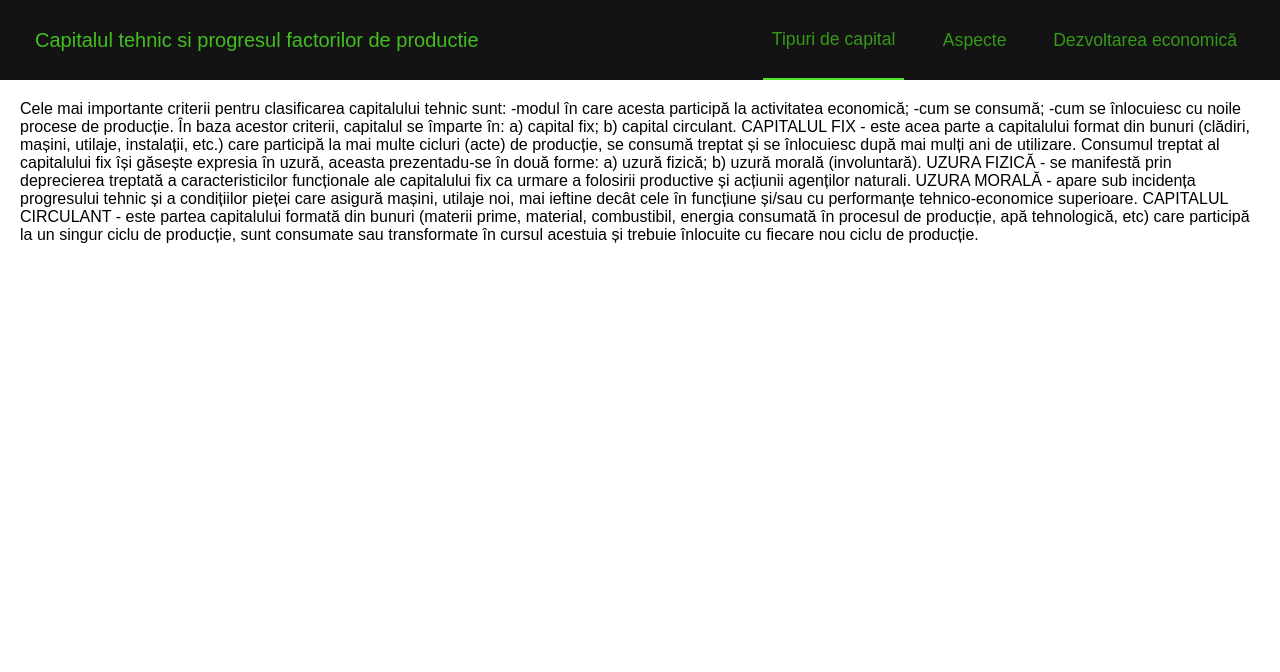
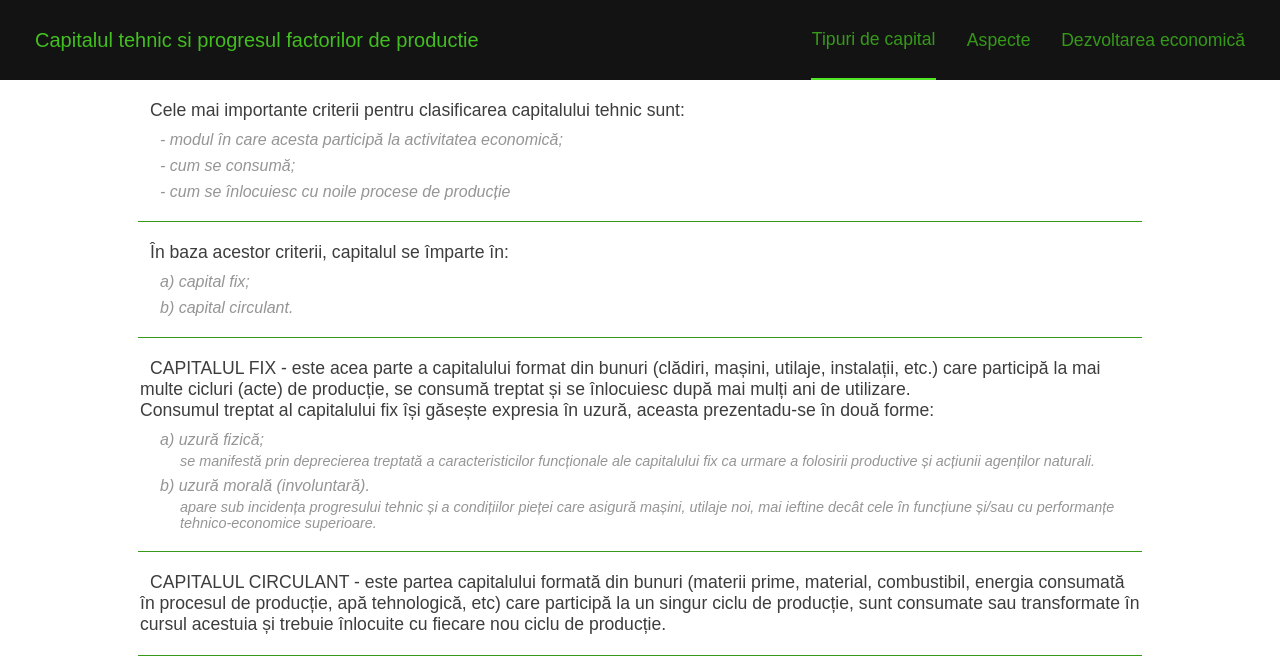
Before and after one commit to TheAncientOwl/progresul-fdp-react, a React (Create React App) app: page / in a window 1280 px wide. Shown: the top 672 px of the page. Built offline with nearby package versions, Linux system fonts and the light colour scheme.

Commit message:
modularized navbar.

```diff
--- a/src/App.js
+++ b/src/App.js
@@ -1,6 +1,18 @@
 import React from 'react';
 import { ThemeProvider } from 'styled-components';
 import Navbar from './components/navbar';
+import {
+  ContentContainer,
+  SectionTitle,
+  Paragraph,
+  SectionList,
+  SectionListItem,
+  SectionListItemDesc,
+  SubParagraph,
+  ParagraphIndent,
+  Divider,
+} from './components/content/ContentElements';
+import ContentSection from './components/content';
 
 const theme = {
   primary: '#50E627',
@@ -14,31 +26,92 @@ const theme = {
       },
     },
   },
+  text: {
+    primary: '#3D3D3D',
+    secondary: '#959595',
+  },
 };
 
 export default function App() {
+  const items = [
+    { title: 'Tipuri de capital', to: 'section-title' },
+    { title: 'Aspecte', to: 'section-title' },
+    { title: 'Dezvoltarea economică', to: 'section-title' },
+  ];
+
   return (
     <>
       <ThemeProvider theme={theme}>
         <div style={{ minHeight: '150vh' }}>
-          <Navbar />
-          <div style={{ padding: '20px', width: '100%' }}>
-            Cele mai importante criterii pentru clasificarea capitalului tehnic sunt: -modul în care acesta participă la
-            activitatea economică; -cum se consumă; -cum se înlocuiesc cu noile procese de producție. În baza acestor
-            criterii, capitalul se împarte în: a) capital fix; b) capital circulant. CAPITALUL FIX - este acea parte a
-            capitalului format din bunuri (clădiri, mașini, utilaje, instalații, etc.) care participă la mai multe
-            cicluri (acte) de producție, se consumă treptat și se înlocuiesc după mai mulți ani de utilizare. Consumul
-            treptat al capitalului fix își găsește expresia în uzură, aceasta prezentadu-se în două forme: a) uzură
-            fizică; b) uzură morală (involuntară). UZURA FIZICĂ - se manifestă prin deprecierea treptată a
-            caracteristicilor funcționale ale capitalului fix ca urmare a folosirii productive și acțiunii agenților
-            naturali. UZURA MORALĂ - apare sub incidența progresului tehnic și a condițiilor pieței care asigură mașini,
-            utilaje noi, mai ieftine decât cele în funcțiune și/sau cu performanțe tehnico-economice superioare.
-            CAPITALUL CIRCULANT - este partea capitalului formată din bunuri (materii prime, material, combustibil,
-            energia consumată în procesul de producție, apă tehnologică, etc) care participă la un singur ciclu de
-            producție, sunt consumate sau transformate în cursul acestuia și trebuie înlocuite cu fiecare nou ciclu de
-            producție.
-          </div>
+          <Navbar title='Capitalul tehnic si progresul factorilor de productie' items={items} />
+          <ContentContainer>
+            <ContentSection id='section-title'>
+              <SectionTitle>Tipuri de capital</SectionTitle>
+              <Paragraph>
+                <ParagraphIndent />
+                Cele mai importante criterii pentru clasificarea capitalului tehnic sunt:
+                <SectionList>
+                  {[
+                    '- modul în care acesta participă la activitatea economică;',
+                    '- cum se consumă;',
+                    '- cum se înlocuiesc cu noile procese de producție',
+                  ].map((item, index) => (
+                    <SectionListItem key={index}>{item}</SectionListItem>
+                  ))}
+                </SectionList>
+              </Paragraph>
+              <Divider />
+              <Paragraph>
+                <ParagraphIndent />
+                În baza acestor criterii, capitalul se împarte în:
+                <SectionList>
+                  {['a) capital fix;', 'b) capital circulant.'].map((item, index) => (
+                    <SectionListItem key={index}>{item}</SectionListItem>
+                  ))}
+                </SectionList>
+              </Paragraph>
+              <Divider />
+              <Paragraph>
+                <ParagraphIndent />
+                CAPITALUL FIX - este acea parte a capitalului format din bunuri (clădiri, mașini, utilaje, instalații,
+                etc.) care participă la mai multe cicluri (acte) de producție, se consumă treptat și se înlocuiesc după
+                mai mulți ani de utilizare.
+                <SubParagraph>
+                  Consumul treptat al capitalului fix își găsește expresia în uzură, aceasta prezentadu-se în două
+                  forme:
+                  <SectionList>
+                    {[
+                      {
+                        value: 'a) uzură fizică;',
+                        desc: 'se manifestă prin deprecierea treptată a caracteristicilor funcționale ale capitalului fix ca urmare a folosirii productive și acțiunii agenților naturali.',
+                      },
+                      {
+                        value: 'b) uzură morală (involuntară).',
+                        desc: 'apare sub incidența progresului tehnic și a condițiilor pieței care asigură mașini, utilaje noi, mai ieftine decât cele în funcțiune și/sau cu performanțe tehnico-economice superioare.',
+                      },
+                    ].map((item, index) => (
+                      <div key={index}>
+                        <SectionListItem>{item.value}</SectionListItem>
+                        <SectionListItemDesc>{item.desc}</SectionListItemDesc>
+                      </div>
+                    ))}
+                  </SectionList>
+                </SubParagraph>
+              </Paragraph>
+              <Divider />
+              <Paragraph>
+                <ParagraphIndent />
+                CAPITALUL CIRCULANT - este partea capitalului formată din bunuri (materii prime, material, combustibil,
+                energia consumată în procesul de producție, apă tehnologică, etc) care participă la un singur ciclu de
+                producție, sunt consumate sau transformate în cursul acestuia și trebuie înlocuite cu fiecare nou ciclu
+                de producție.
+              </Paragraph>
+              <Divider />
+            </ContentSection>
+          </ContentContainer>
         </div>
+
+        <div style={{ minHeight: '100vh' }}></div>
       </ThemeProvider>
     </>
   );
--- a/src/components/navbar/NavbarElements.js
+++ b/src/components/navbar/NavbarElements.js
@@ -123,23 +123,7 @@ export const NavMenu = styled.ul`
   }
 `;
 
-export const NavMenuItem = styled.li`
-  height: ${NAVBAR_HEIGHT};
-  padding: 8px;
-
-  ${props =>
-    props.active &&
-    props.active === true &&
-    css`
-      border-bottom: 2px solid ${props.theme.primary};
-    `}
-
-  @media (max-width: ${Breakpoints.tablet}) {
-    height: auto;
-  }
-`;
-
-export const NavLink = styled(Link)`
+export const NavSection = styled(Link)`
   display: flex;
   text-align: center;
   align-items: center;
@@ -148,24 +132,27 @@ export const NavLink = styled(Link)`
   min-width: 125px;
   max-width: 200px;
 
-  color: ${props => props.theme.secondary};
   font-size: 1.1rem;
   text-decoration: none;
-  height: 100%;
+  height: ${NAVBAR_HEIGHT};
 
+  color: ${props => props.theme.secondary};
   transition: all 0.3 ease;
 
+  border-bottom: ${props => (props.active && props.active === 'true' ? `2px solid ${props.theme.primary}` : '')};
+
   &:hover {
-    border-bottom: 0.15rem solid;
     color: ${props => props.theme.primary};
     transition: all 0.3 ease;
     cursor: pointer;
+    border-bottom: 2px solid ${props => props.theme.primary};
   }
 
   @media (max-width: ${Breakpoints.tablet}) {
     margin: 0 auto;
     font-size: 3rem;
     max-width: 600px;
+    height: auto;
   }
 
   @media (max-width: ${Breakpoints.phone}) {
--- a/src/components/navbar/index.js
+++ b/src/components/navbar/index.js
@@ -1,39 +1,44 @@
 import React, { useState } from 'react';
-import { NavMenuToggleButton, Nav, NavContainer, NavTitle, NavMenu, NavMenuItem, NavLink } from './NavbarElements';
+import PropTypes from 'prop-types';
+import { NavMenuToggleButton, Nav, NavContainer, NavTitle, NavMenu, NavSection } from './NavbarElements';
 
-export default function Navbar() {
+export default function Navbar({ title, items }) {
   const [chapterMenuOpen, setChapterMenuOpen] = useState(false);
+  const [activeChapter, setActiveChapter] = useState(items[0].title);
 
   return (
     <>
       <NavMenuToggleButton open={chapterMenuOpen} onClick={() => setChapterMenuOpen(!chapterMenuOpen)} />
       <Nav>
         <NavContainer>
-          <NavTitle>Capitalul tehnic si progresul factorilor de productie</NavTitle>
+          <NavTitle>{title}</NavTitle>
           <NavMenu active={chapterMenuOpen}>
-            <NavMenuItem active={true}>
-              <NavLink
-                to='section-title'
-                smooth={true}
-                duration={1000}
-                offset={-90}
-                onClick={() => {
-                  setChapterMenuOpen(!chapterMenuOpen);
-                }}>
-                Tipuri de capital
-              </NavLink>
-            </NavMenuItem>
-
-            {['Aspecte', 'Dezvoltarea economică'].map((item, index) => (
-              <NavMenuItem key={index}>
-                <NavLink to='section-title' onClick={() => setChapterMenuOpen(!chapterMenuOpen)}>
-                  {item}
-                </NavLink>
-              </NavMenuItem>
-            ))}
+            {items.map((item, index) => {
+              const active = item.title === activeChapter ? 'true' : 'false';
+              return (
+                <NavSection
+                  key={index}
+                  active={active}
+                  to={item.to}
+                  smooth={true}
+                  duration={800}
+                  offset={-90}
+                  onClick={() => {
+                    setChapterMenuOpen(!chapterMenuOpen);
+                    setActiveChapter(item.title);
+                  }}>
+                  {item.title}
+                </NavSection>
+              );
+            })}
           </NavMenu>
         </NavContainer>
       </Nav>
     </>
   );
 }
+
+Navbar.propTypes = {
+  title: PropTypes.string.isRequired,
+  items: PropTypes.array.isRequired,
+};
```
